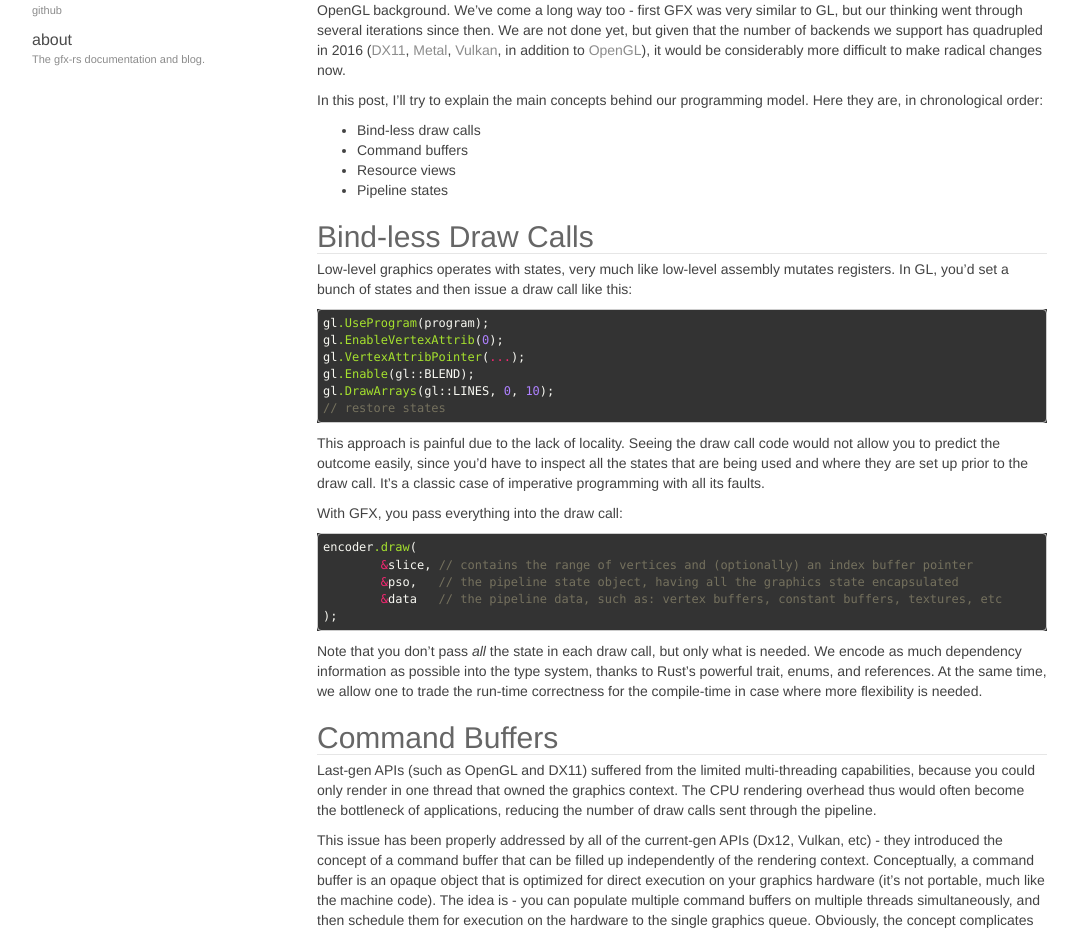
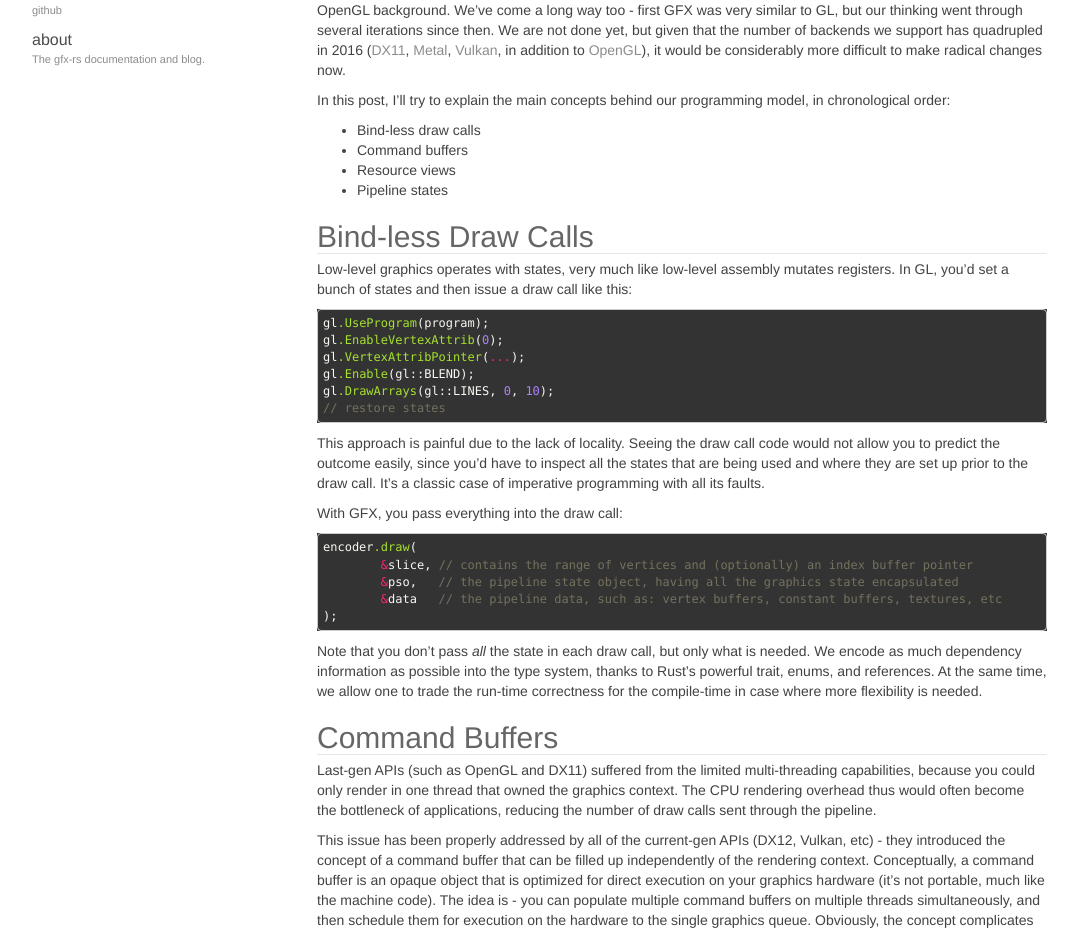
Before and after one commit to gfx-rs/gfx-rs.github.io, a Jekyll site: the page built from _posts/2016-09-14-programming-model.md, in a window 1280 px wide and 1400 px high. Shown: the part 390-1322 px from the top of the window, without its empty margins (53-1131 px from the left). Built offline with Jekyll 4.4.1, drawn with Linux system fonts in a browser that asks for light colours; nearby versions of some CDN libraries; library files that are not in the unit come from our copies; Markdown is read by kramdown in place of the engine named in the settings; some of the changed text lies outside the part shown.

Commit message:
Fixed DX12 formatting

```diff
--- a/_posts/2016-09-14-programming-model.md
+++ b/_posts/2016-09-14-programming-model.md
@@ -10,7 +10,7 @@
 
 Graphics APIs, much like programming languages, come with their own model of thinking. Understanding this model allows programmers to use the API efficiently, but also to see the rationale behind the core design decisions that would otherwise be non-obvious. GFX has historically been confusing for newcomers, especially those coming from OpenGL background. We've come a long way too - first GFX was very similar to GL, but our thinking went through several iterations since then. We are not done yet, but given that the number of backends we support has quadrupled in 2016 ([DX11](https://github.com/gfx-rs/gfx/tree/master/src/backend/dx11), [Metal](https://github.com/gfx-rs/gfx/tree/master/src/backend/metal), [Vulkan](https://github.com/gfx-rs/gfx/tree/master/src/backend/vulkan), in addition to [OpenGL](https://github.com/gfx-rs/gfx/tree/master/src/backend/gl)), it would be considerably more difficult to make radical changes now.
 
-In this post, I'll try to explain the main concepts behind our programming model. Here they are, in chronological order:
+In this post, I'll try to explain the main concepts behind our programming model, in chronological order:
 
   - Bind-less draw calls
   - Command buffers
@@ -48,7 +48,7 @@
 
 Last-gen APIs (such as OpenGL and DX11) suffered from the limited multi-threading capabilities, because you could only render in one thread that owned the graphics context. The CPU rendering overhead thus would often become the bottleneck of applications, reducing the number of draw calls sent through the pipeline.
 
-This issue has been properly addressed by all of the current-gen APIs (Dx12, Vulkan, etc) - they introduced the concept of a command buffer that can be filled up independently of the rendering context. Conceptually, a command buffer is an opaque object that is optimized for direct execution on your graphics hardware (it's not portable, much like the machine code). The idea is - you can populate multiple command buffers on multiple threads simultaneously, and then schedule them for execution on the hardware to the single graphics queue. Obviously, the concept complicates programming a bit. In exchange, it allows multi-threading your renderer and thus being able to draw  many more objects on screen.
+This issue has been properly addressed by all of the current-gen APIs (DX12, Vulkan, etc) - they introduced the concept of a command buffer that can be filled up independently of the rendering context. Conceptually, a command buffer is an opaque object that is optimized for direct execution on your graphics hardware (it's not portable, much like the machine code). The idea is - you can populate multiple command buffers on multiple threads simultaneously, and then schedule them for execution on the hardware to the single graphics queue. Obviously, the concept complicates programming a bit. In exchange, it allows multi-threading your renderer and thus being able to draw  many more objects on screen.
 
 GFX functions the same way. We have the abstract command buffer interface implemented by the backends, and we wrap them into `Encoder` objects, which fill up (encode) the command buffers by exposing methods for drawing as well as updating the buffers/textures. Once you are ready to execute the encoded commands, you need to pass it to `Device` for submission. The `Device` represents the hardware context and the execution queue. If the commands are encoded on a different thread, you can use channels or sharing to coordinate the submission.
 
@@ -134,6 +134,6 @@
 
 ## Conclusion
 
-We borrowed a lot of concepts from the new graphics APIs. This allows us to stay as close to the underlying hardware as possible, while still being portable. Dx12 has the closest programming model to GFX, despite the fact that we don't have the corresponding backend in the works. Plus, GFX adds a bit of Rusty flavor to the API, in particular with the macro-based PSO definition and the bind-less approach.
+We borrowed a lot of concepts from the new graphics APIs. This allows us to stay as close to the underlying hardware as possible, while still being portable. DX12 has the closest programming model to GFX, despite the fact that we don't have the corresponding backend in the works. Plus, GFX adds a bit of Rusty flavor to the API, in particular with the macro-based PSO definition and the bind-less approach.
 
 Hopefully, this post sheds some light on the complexity that GFX brings along, and allow more people to get familiar with it. We strive to be the best graphics abstraction library out there, and we appreciate any help or feedback. Check out our [Readme](https://github.com/gfx-rs/gfx/blob/master/README.md) and visit us on [Gitter](https://gitter.im/gfx-rs/gfx). A big thanks to all contributors who made GFX possible!
```
